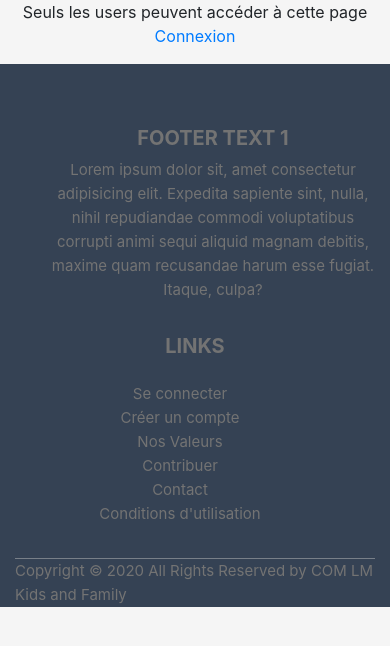
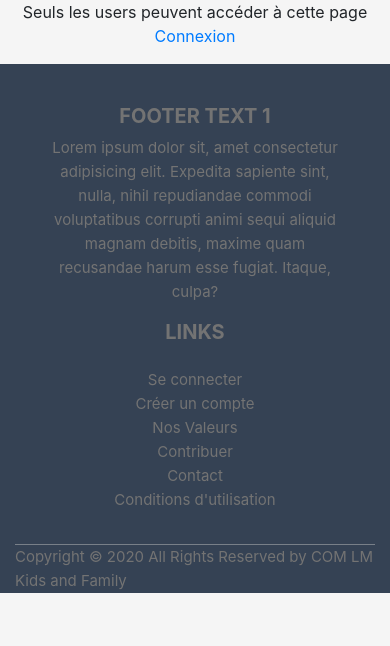
Before and after one commit to Lisa-Mhl/kidsandfamily, a Symfony app: template templates/user/index.html.twig in a window 390 px wide. Shown: the part 56-702 px from the top of the page. Run offline with Twig, Linux system fonts and the light colour scheme; the template is opened without the code that fills it, so the values that code supplies are empty; some libraries are stand-ins or nearby versions.

Commit message:
fix footer

```diff
--- a/public/css/style.css
+++ b/public/css/style.css
@@ -18,13 +18,13 @@ body {
     z-index: 1;
 }
 
-.bg-profile{
+.bg-profile {
     background-image: url("https://cdn.pixabay.com/photo/2017/10/13/12/29/hands-2847508_960_720.jpg");
     background-repeat: no-repeat;
     background-size: cover;
 }
 
-.imgProfile{
+.imgProfile {
     border-radius: 100%;
 }
 
@@ -60,7 +60,7 @@ body {
 
 /* Style the sidebar - fixed full height */
 .sidebar {
-    height: 100%;
+    height: 63.2%;
     width: 15%;
     position: fixed;
     top: 0;
@@ -68,7 +68,6 @@ body {
     z-index: 1;
     background-color: white;
     padding-top: 16px;
-    text-align: initial;
     margin-top: 64px;
 }
 
@@ -500,7 +499,7 @@ hr {
 }
 
 /*footer*/
-.footer-body{
+.footer-body {
     padding-top: 6%;
     padding-left: 10%;
 }
@@ -713,15 +712,21 @@ hr {
         margin-bottom: 3em;
     }
 
-    #cardProfile{
+    #cardProfile {
         width: auto;
         margin-left: 270px;
     }
-        .sidebar{
+
+    .sidebar {
         width: auto;
         margin-top: auto;
+        height: 54.2%;
     }
-
+    .page-footer{
+        position: relative;
+        left: 0;
+        top: 72%;
+    }
 
     /*////////////////////////// MOBILE ///////////////////////*/
     @media only screen and (max-width: 640px) {
@@ -801,11 +806,11 @@ hr {
             margin-bottom: 3em;
         }
 
-        .eshopGif{
+        .eshopGif {
             width: 350px;
         }
 
-        .eshop{
+        .eshop {
             width: 100%;
         }
 
@@ -814,11 +819,20 @@ hr {
             margin-left: 200px;
         }
 
-            .sidebar{
+        .sidebar {
             width: auto;
             margin-top: auto;
         }
-
+        .footerText{
+            width: 80%;
+            margin: auto;
+        }
+        .footer-body {
+            padding: 0;
+        }
+        .fl {
+        margin: auto;
+        }
     }
 
 }
--- a/templates/base.html.twig
+++ b/templates/base.html.twig
@@ -137,7 +137,7 @@
                 <!-- Content -->
                 <div class="footer-body">
                     <h5 class="text-uppercase font-weight-bold">Footer text 1</h5>
-                    <p>Lorem ipsum dolor sit, amet consectetur adipisicing elit. Expedita sapiente sint, nulla, nihil
+                    <p class="footerText">Lorem ipsum dolor sit, amet consectetur adipisicing elit. Expedita sapiente sint, nulla, nihil
                         repudiandae commodi voluptatibus corrupti animi sequi aliquid magnam debitis, maxime quam
                         recusandae
                         harum esse fugiat. Itaque, culpa?</p>
@@ -145,21 +145,21 @@
 
             </div>
             <!-- Grid column -->
-            <div class="col-md-3 mx-auto">
+            <div class="col-md-3 mx-auto" id="footerLinks">
 
                 <!-- Links -->
                 <h5 class="font-weight-bold text-uppercase mt-3 mb-4">Links</h5>
                 <ul class="footer-links">
                     {% if app.user %}
-                        <li><a href="{{ path('app_logout') }}">Se déconnecter</a></li>
+                        <li class="fl"><a href="{{ path('app_logout') }}">Se déconnecter</a></li>
                     {% else %}
-                        <li><a href="{{ path('app_login') }}">Se connecter</a></li>
-                        <li><a href="{{ path('app_register') }}">Créer un compte</a></li>
+                        <li class="fl"><a href="{{ path('app_login') }}">Se connecter</a></li>
+                        <li class="fl"><a href="{{ path('app_register') }}">Créer un compte</a></li>
                     {% endif %}
-                    <li><a href="#">Nos Valeurs</a></li>
-                    <li><a href="#">Contribuer</a></li>
-                    <li><a href="#">Contact</a></li>
-                    <li><a href="#">Conditions d'utilisation</a></li>
+                    <li class="fl"><a href="#">Nos Valeurs</a></li>
+                    <li class="fl"><a href="#">Contribuer</a></li>
+                    <li class="fl"><a href="#">Contact</a></li>
+                    <li class="fl"><a href="#">Conditions d'utilisation</a></li>
                 </ul>
             </div>
         </div>
```
Lines whose indentation alone changed are shown as unchanged.
